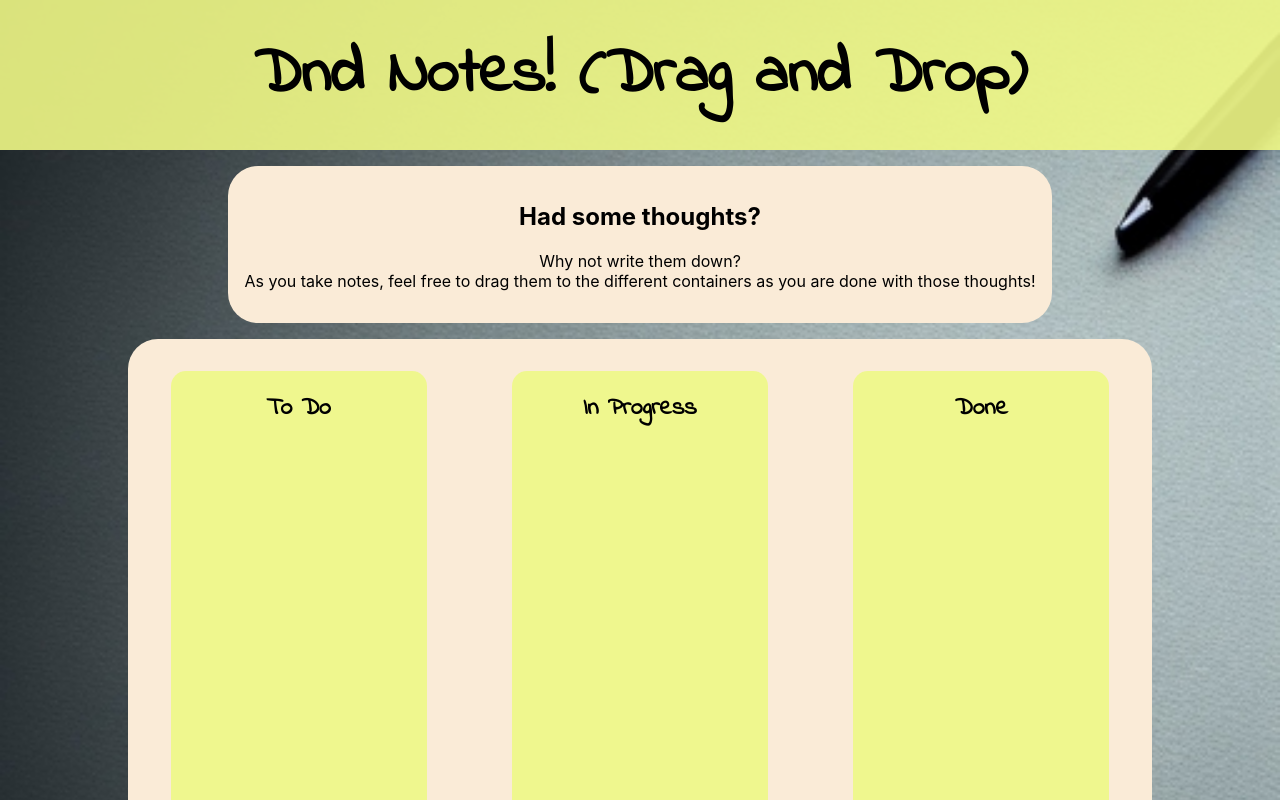
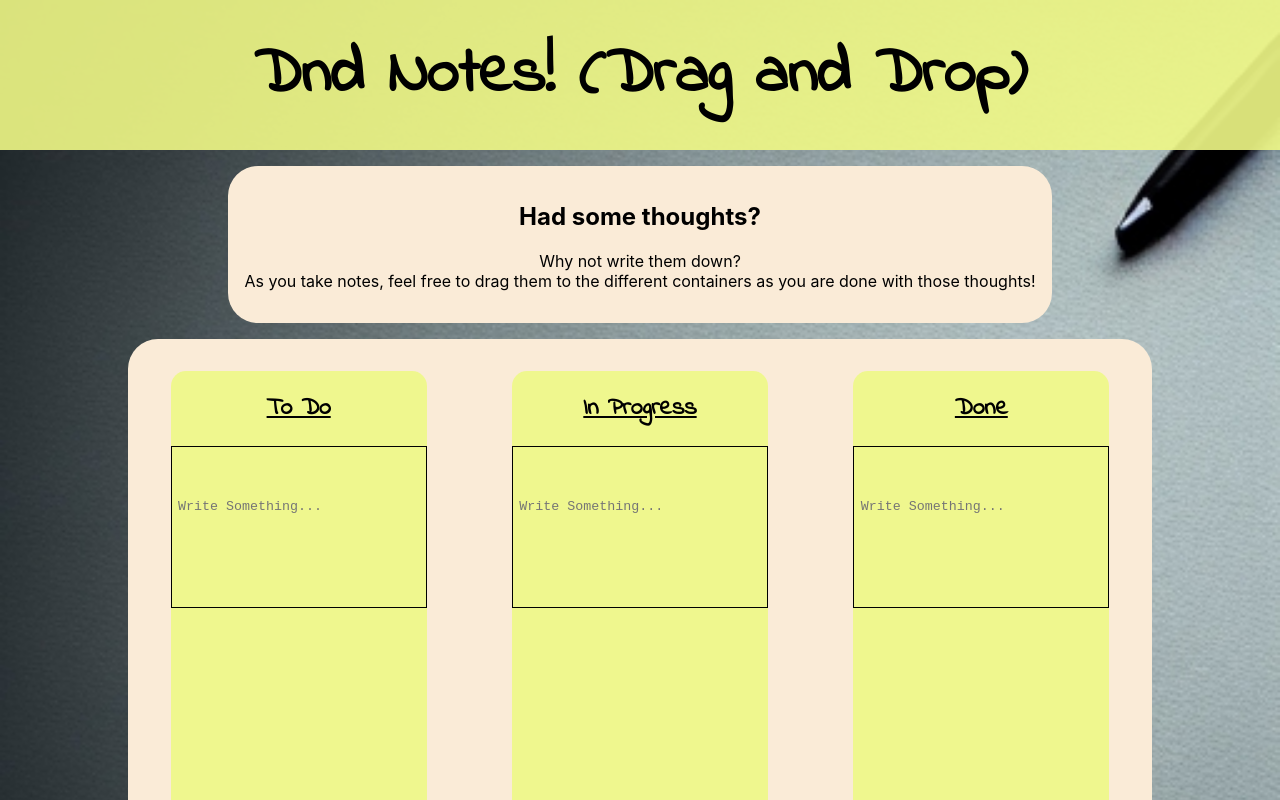
Before and after one commit to Kempy2705/Drag-and-Drop-Notes, a React (Create React App) app: page / in a window 1280 px wide. Shown: the top 800 px of the page. Built offline with nearby package versions, Linux system fonts and the light colour scheme.

Commit message:
Create Notes and list temporary placeholders in the Notepad Divs

```diff
--- /dev/null
+++ b/src/Note/Note.css
@@ -0,0 +1,15 @@
+.note {
+    border: 1px solid black;
+    height: 30%;
+
+}
+
+.text-field {
+    margin-top: 20%;
+    height: 80%;
+    width: 95%;
+    overflow: auto;
+    background: transparent;
+    border: none;
+    resize: none;
+}
--- /dev/null
+++ b/src/Note/Note.js
@@ -0,0 +1,11 @@
+import './Note.css';
+
+export default function Note() {
+    return (
+        <>
+        <div className='note'>
+            <textarea className='text-field' placeholder='Write Something...'/>
+        </div>
+        </>
+    )
+}
--- a/src/Notepad/Notepad.css
+++ b/src/Notepad/Notepad.css
@@ -17,6 +17,7 @@
     background-color: rgba(239, 249, 135, 0.900);
 }
 
-.note-title {
-    font-family: 'Indie Flower', cursive;;
+.notepad-title {
+    font-family: 'Indie Flower', cursive;
+    text-decoration: underline;
 }
--- a/src/Notepad/Notepad.js
+++ b/src/Notepad/Notepad.js
@@ -1,18 +1,21 @@
 import './Notepad.css';
-
+import Note from '../Note/Note';
 
 export default function NotePad() {
     return (
         <>
         <div className='notepad-container'>
             <div className='notepad'>
-                <h2 className='note-title'>To Do</h2>
+                <h2 className='notepad-title'>To Do</h2>
+                <Note />
             </div>
             <div className='notepad'>
-                <h2 className='note-title'>In Progress</h2>
+                <h2 className='notepad-title'>In Progress</h2>
+                <Note />
             </div>
             <div className='notepad'>
-                <h2 className='note-title'>Done</h2>
+                <h2 className='notepad-title'>Done</h2>
+                <Note />
             </div>
         </div>
         </>
```
